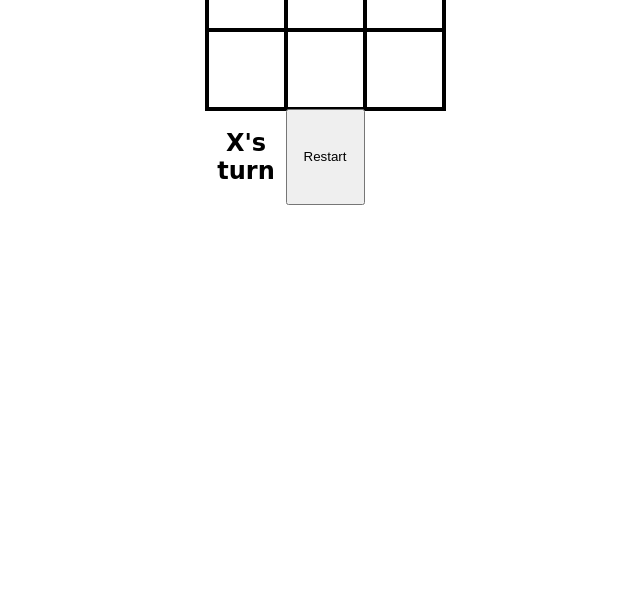
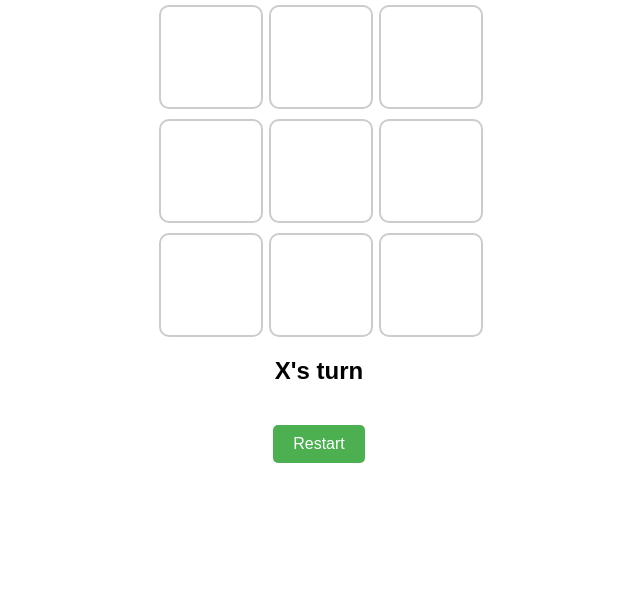
Before and after one commit to Iramfatema/TicTacToe, a plain HTML site: page index.html in a window 1280 px wide. Shown: the part 209-800 px from the top of the page, without its empty margins (321-961 px from the left). Drawn offline with Linux system fonts and the light colour scheme.

Commit message:
changes in style

```diff
--- a/index.html
+++ b/index.html
@@ -19,9 +19,9 @@
             <div cellIndex="6" class="cell"></div>
             <div cellIndex="7" class="cell"></div>
             <div cellIndex="8" class="cell"></div>
-            <h2 id="statusText"></h2>
-            <button id="restartBtn">Restart</button>
         </div>
+        <h2 id="statusText"></h2>
+        <button id="restartBtn">Restart</button>
     </div>
     <script src="index.js"></script>
 </body>
--- a/style.css
+++ b/style.css
@@ -1,21 +1,72 @@
-.cell{
-    width: 75px;
-    height: 75px;
-    border: 2px solid;
-    box-shadow: 0 0 0 2px;
-    line-height:  75px;
-    font-size: 50px;
-    cursor: pointer;
+/* Reset default margin and padding */
+html, body {
+    margin: 0;
+    padding: 0;
 }
 
-#gameContainer{
-    font-family: "Permanent Marker", cursive;
-    text-align: center;
+/* Center the game container */
+#gameContainer {
+    display: flex;
+    flex-direction: column;
+    align-items: center;
+    justify-content: center;
+    height: 100vh;
 }
 
-#cellContainer{
-    display:grid;
-    grid-template-columns: repeat(3, auto);
-    width:225px;
-    margin:auto;
+/* Style the game title */
+h1 {
+    font-family: 'Arial', sans-serif;
+    font-size: 36px;
+    margin-bottom: 20px;
 }
+
+/* Style the cell container */
+#cellContainer {
+    display: grid;
+    grid-template-columns: repeat(3, 100px);
+    grid-gap: 10px;
+}
+
+/* Style individual cells */
+.cell {
+    width: 100px;
+    height: 100px;
+    border: 2px solid #ccc;
+    border-radius: 10px;
+    font-size: 40px;
+    display: flex;
+    align-items: center;
+    justify-content: center;
+    cursor: pointer;
+    transition: background-color 0.3s ease;
+}
+
+/* Highlight cell on hover */
+.cell:hover {
+    background-color: #f0f0f0;
+}
+
+/* Style the status text */
+#statusText {
+    font-family: 'Arial', sans-serif;
+    font-size: 24px;
+    margin-top: 20px;
+}
+
+/* Style the restart button */
+#restartBtn {
+    background-color: #4CAF50;
+    color: white;
+    padding: 10px 20px;
+    font-size: 16px;
+    border: none;
+    border-radius: 5px;
+    cursor: pointer;
+    margin-top: 20px;
+    transition: background-color 0.3s ease;
+}
+
+/* Change button color on hover */
+#restartBtn:hover {
+    background-color: #45a049;
+}
```
